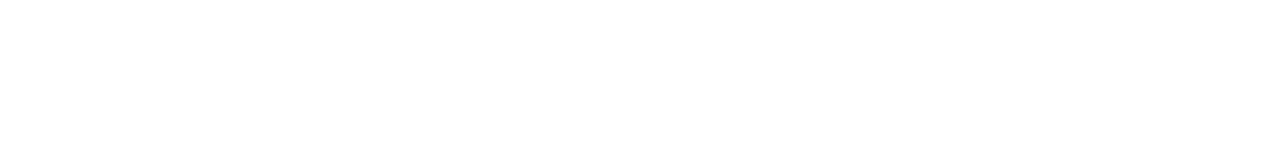
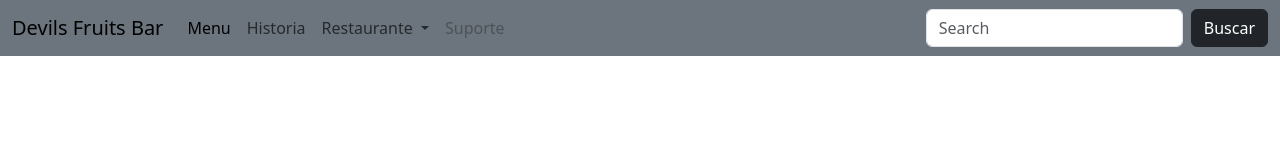
Before and after one commit to maiara150/projeto_culinario-, a plain HTML site: page index.html in a window 1280 px wide. Drawn offline with nearby package versions, Linux system fonts and the light colour scheme.

Commit message:
add header

```diff
--- a/index.html
+++ b/index.html
@@ -9,6 +9,55 @@
     <script src="https://code.jquery.com/jquery-3.7.1.slim.min.js" integrity="sha256-kmHvs0B+OpCW5GVHUNjv9rOmY0IvSIRcf7zGUDTDQM8=" crossorigin="anonymous"></script>
 </head>
 <body>
+    <header>
+        <nav class="navbar navbar-expand-lg bg-secondary">
+            <div class="container-fluid">
+              <a class="navbar-brand" href="#">Devils Fruits Bar</a>
+              <button class="navbar-toggler" type="button" data-bs-toggle="collapse" data-bs-target="#navbarSupportedContent" aria-controls="navbarSupportedContent" aria-expanded="false" aria-label="Toggle navigation">
+                <span class="navbar-toggler-icon"></span>
+              </button>
+              <div class="collapse navbar-collapse" id="navbarSupportedContent">
+                <ul class="navbar-nav me-auto mb-2 mb-lg-0">
+                  <li class="nav-item">
+                    <a class="nav-link active" aria-current="page" href="#">Menu</a>
+                  </li>
+                  <li class="nav-item">
+                    <a class="nav-link" href="#">Historia</a>
+                  </li>
+                  <li class="nav-item dropdown">
+                    <a class="nav-link dropdown-toggle" href="#" role="button" data-bs-toggle="dropdown" aria-expanded="false">
+                      Restaurante
+                    </a>
+                    <ul class="dropdown-menu">
+                      <li><a class="dropdown-item" href="#">Preço</a></li>
+                      <li><a class="dropdown-item" href="#">Comida</a></li>
+                      <li><hr class="dropdown-divider"></li>
+                    </ul>
+                  </li>
+                  <li class="nav-item">
+                    <a class="nav-link disabled" aria-disabled="true">Suporte</a>
+                  </li>
+                </ul>
+                <form class="d-flex" role="search">
+                  <input class="form-control me-2" type="search" placeholder="Search" aria-label="Search">
+                  <button class="btn btn-dark" type="submit">Buscar</button>
+                </form>
+              </div>
+            </div>
+          </nav>
+
+    </header>
+
+
+
+
+
+
+
+
+
+
+
     <script src="./src/js/app.js"></script>
     <script src="https://cdn.jsdelivr.net/npm/@popperjs/core@2.11.8/dist/umd/popper.min.js" integrity="sha384-I7E8VVD/ismYTF4hNIPjVp/Zjvgyol6VFvRkX/vR+Vc4jQkC+hVqc2pM8ODewa9r" crossorigin="anonymous"></script>
 <script src="https://cdn.jsdelivr.net/npm/bootstrap@5.3.5/dist/js/bootstrap.min.js" integrity="sha384-VQqxDN0EQCkWoxt/0vsQvZswzTHUVOImccYmSyhJTp7kGtPed0Qcx8rK9h9YEgx+" crossorigin="anonymous"></script>
```
Also changed, not shown: 1 other file.
